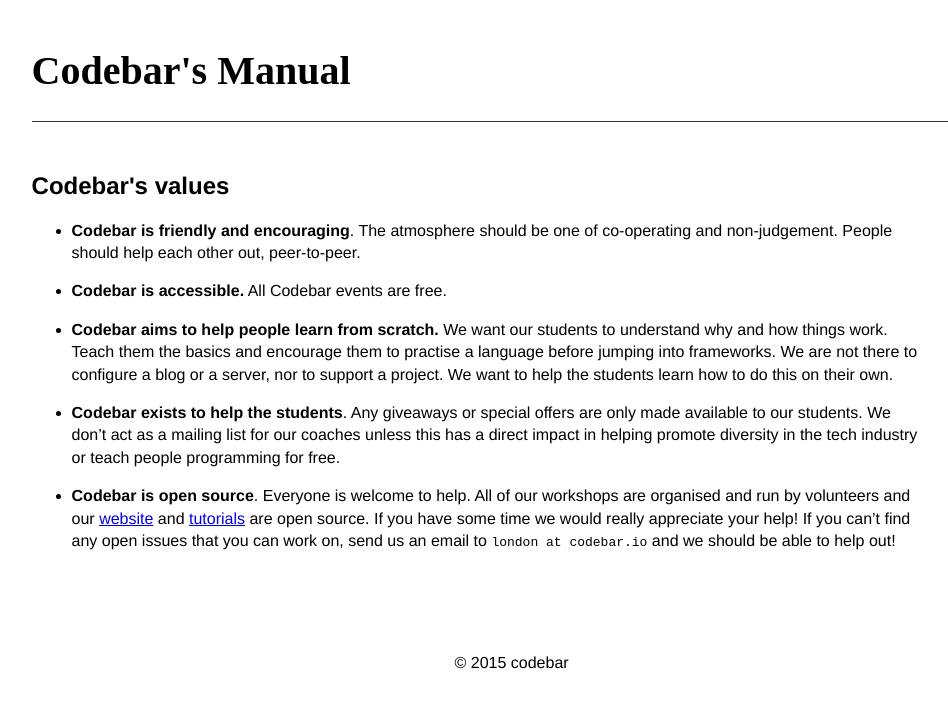
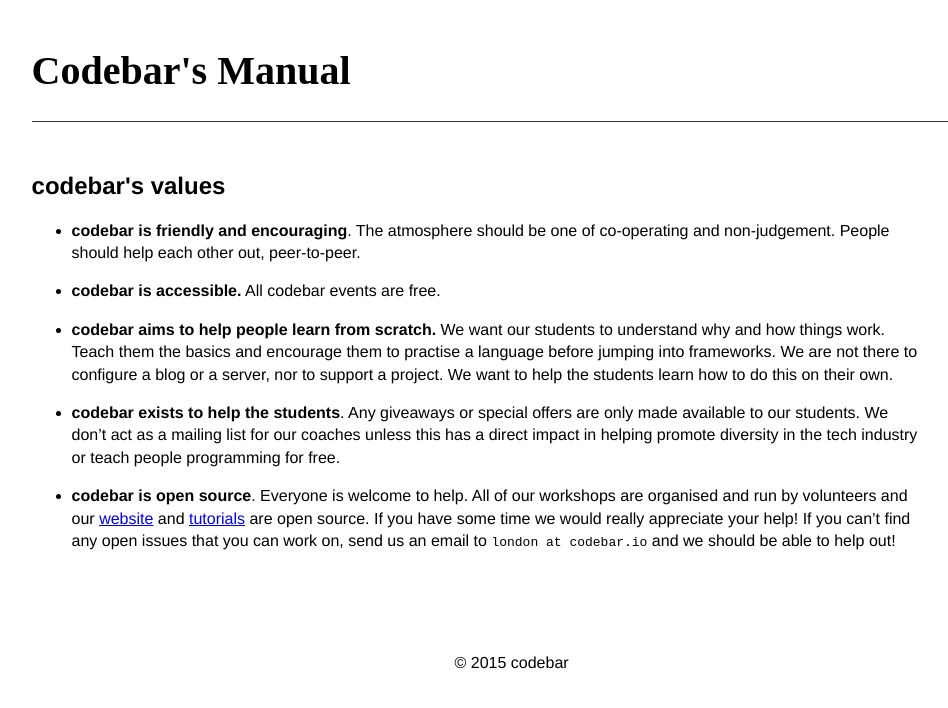
Before and after one commit to codebar/manual, a Jekyll site: the page built from _posts/2015-02-03-codebar-values.md, in a window 1280 px wide. Shown: the top 708 px of the page, without its empty margins (164-1112 px from the left). Built offline with Jekyll 4.4.1, drawn with Linux system fonts in a browser that asks for light colours; Markdown is read by kramdown in place of the engine named in the settings.

```diff
--- a/_posts/2015-02-03-codebar-values.md
+++ b/_posts/2015-02-03-codebar-values.md
@@ -1,14 +1,14 @@
 ---
 layout: post
-title: "Codebar's values"
+title: "codebar's values"
 ---
 
-* **Codebar is friendly and encouraging**. The atmosphere should be one of co-operating and non-judgement. People should help each other out, peer-to-peer.
+* **codebar is friendly and encouraging**. The atmosphere should be one of co-operating and non-judgement. People should help each other out, peer-to-peer.
 
-* **Codebar is accessible.** All Codebar events are free.
+* **codebar is accessible.** All codebar events are free.
 
-* **Codebar aims to help people learn from scratch.** We want our students to understand why and how things work. Teach them the basics and encourage them to practise a language before jumping into frameworks. We are not there to configure a blog or a server, nor to support a project. We want to help the students learn how to do this on their own.
+* **codebar aims to help people learn from scratch.** We want our students to understand why and how things work. Teach them the basics and encourage them to practise a language before jumping into frameworks. We are not there to configure a blog or a server, nor to support a project. We want to help the students learn how to do this on their own.
 
-* **Codebar exists to help the students**. Any giveaways or special offers are only made available to our students. We don't act as a mailing list for our coaches unless this has a direct impact in helping promote diversity in the tech industry or teach people programming for free.
+* **codebar exists to help the students**. Any giveaways or special offers are only made available to our students. We don't act as a mailing list for our coaches unless this has a direct impact in helping promote diversity in the tech industry or teach people programming for free.
 
-* **Codebar is open source**. Everyone is welcome to help. All of our workshops are organised and run by volunteers and our [website](https://github.com/codebar/planner) and [tutorials](https://github.com/codebar/tutorials) are open source. If you have some time we would really appreciate your help! If you can't find any open issues that you can work on, send us an email to `london at codebar.io` and we should be able to help out!
+* **codebar is open source**. Everyone is welcome to help. All of our workshops are organised and run by volunteers and our [website](https://github.com/codebar/planner) and [tutorials](https://github.com/codebar/tutorials) are open source. If you have some time we would really appreciate your help! If you can't find any open issues that you can work on, send us an email to `london at codebar.io` and we should be able to help out!
```
